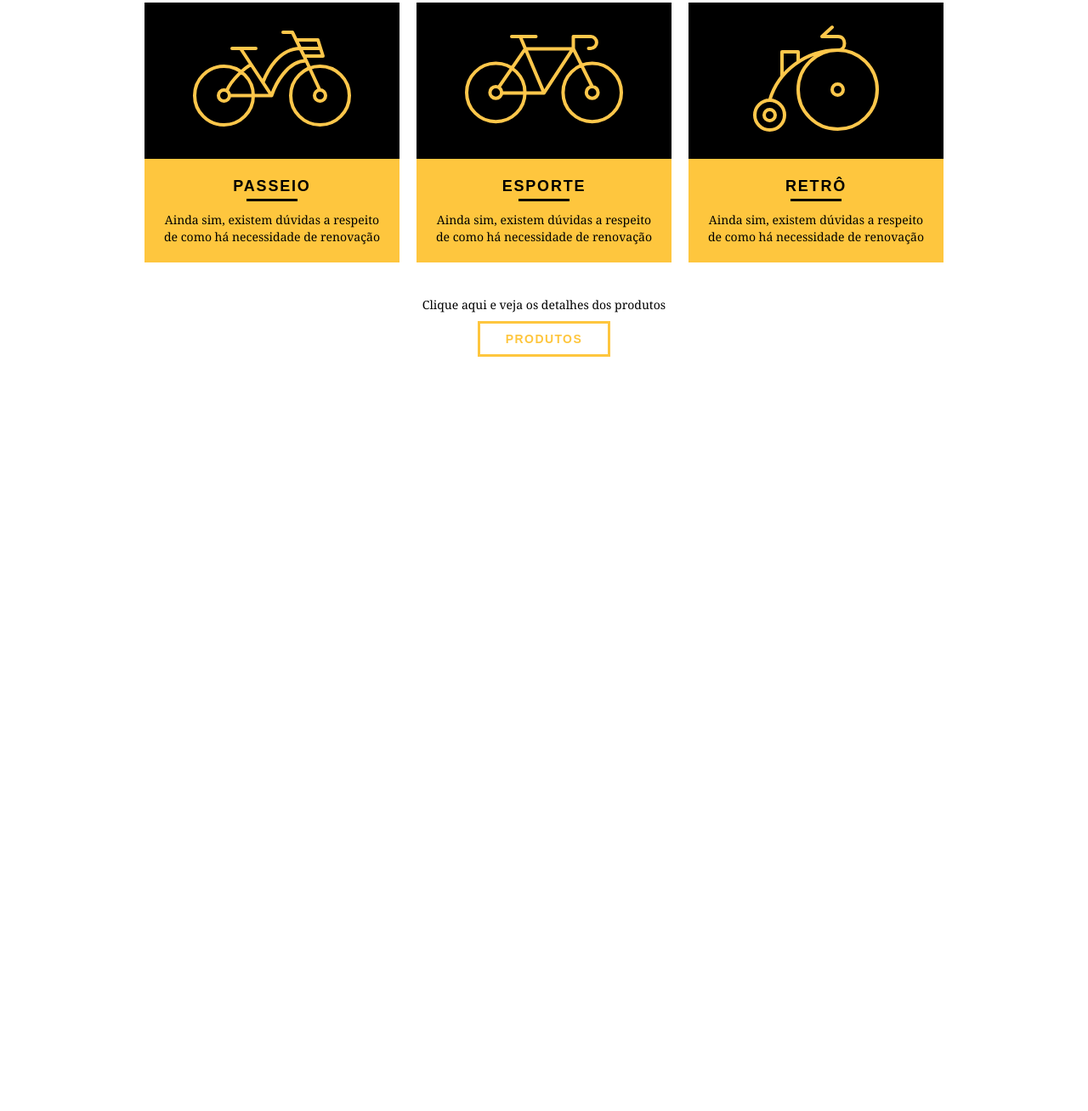
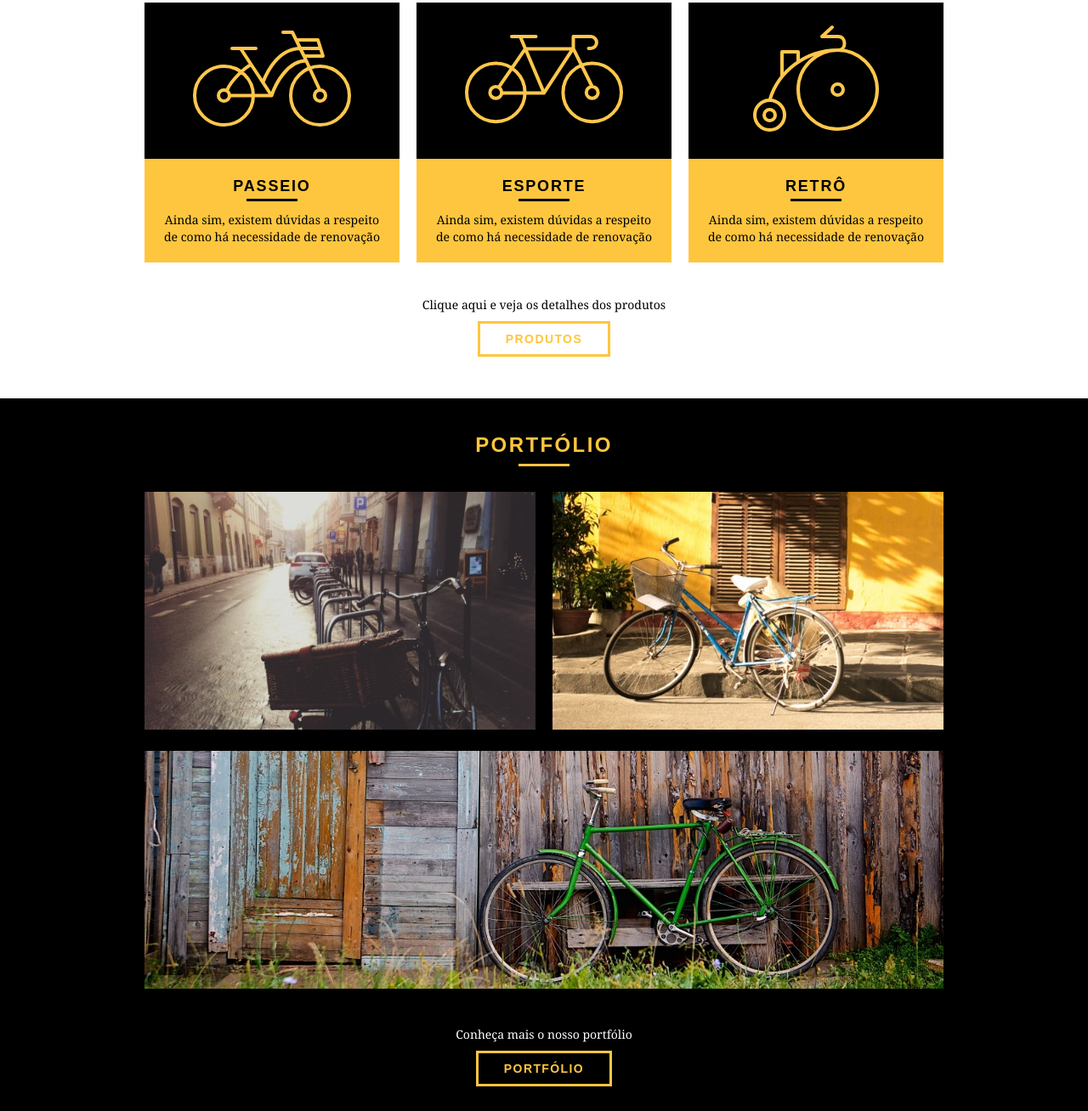
Before and after one commit to thalesonunes/pequenos-projetos, a plain HTML site: page sabor-caipiria/index.html in a window 1280 px wide. Shown: the part 603-1911 px from the top of the page at 85% size. Before the commit the page ends 1072 px from the top, so only its background shows below. Drawn offline with Linux system fonts and the light colour scheme.

Commit message:
Portfolio da página inicial finalizado

```diff
--- a/sabor-caipiria/css/style.css
+++ b/sabor-caipiria/css/style.css
@@ -183,3 +183,27 @@ p{
 .call p{
     margin-bottom: 20px;
 }
+
+/* Portfólio */
+
+.portfolio{
+    width: 100%;
+    background-color: #000;
+    padding: 40px 0;
+}
+
+.portfolio .subtitulo{
+    color: var(--yellow);
+}
+
+.portfolio .subtitulo::after{
+    background-color: var(--yellow);
+}
+
+.portfolio-lista li:last-child{
+    margin-top: 20px;
+}
+
+.portfolio .call p{
+    color: #fff;
+}
--- a/sabor-caipiria/index.html
+++ b/sabor-caipiria/index.html
@@ -68,7 +68,24 @@
 
 			<div class="call">
 				<p>Clique aqui e veja os detalhes dos produtos</p>
-				<a href="produtos.hmtl" class="btn btn-preto">Produtos</a>
+				<a href="produtos.html" class="btn btn-preto">Produtos</a>
+			</div>
+		</section>
+		<!-- Fim de Produtos -->
+
+		<section class="portfolio">
+			<div class="container">
+				<h2 class="subtitulo">Portfólio</h2>
+				<ul class="portfolio-lista">
+					<li class="grid-8"> <img src="img/portfolio/retro.jpg" alt="Bicileta Retrô"> </li>
+					<li class="grid-8"> <img src="img/portfolio/passeio.jpg" alt="Bicileta Passeio"> </li>
+					<li class="grid-16"> <img src="img/portfolio/esporte.jpg" alt="Bicileta esporte"> </li>
+				</ul>
+
+				<div class="call">
+					<p>Conheça mais o nosso portfólio</p>
+					<a href="portfolio.html" class="btn">Portfólio</a>
+				</div>
 			</div>
 		</section>
 
```
